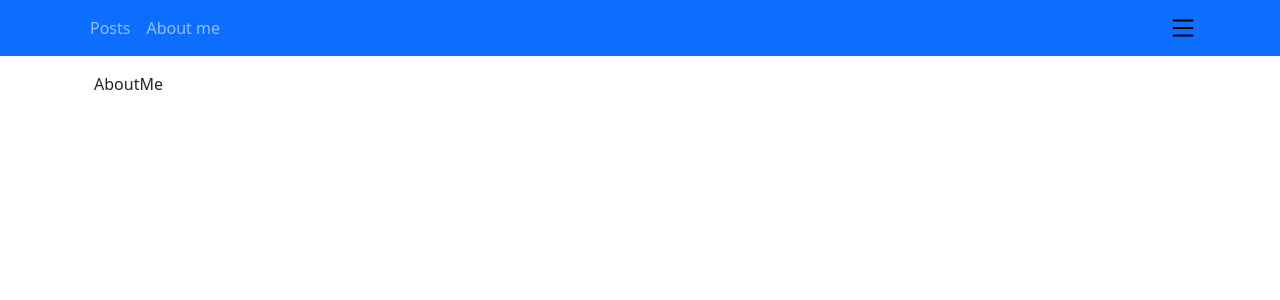
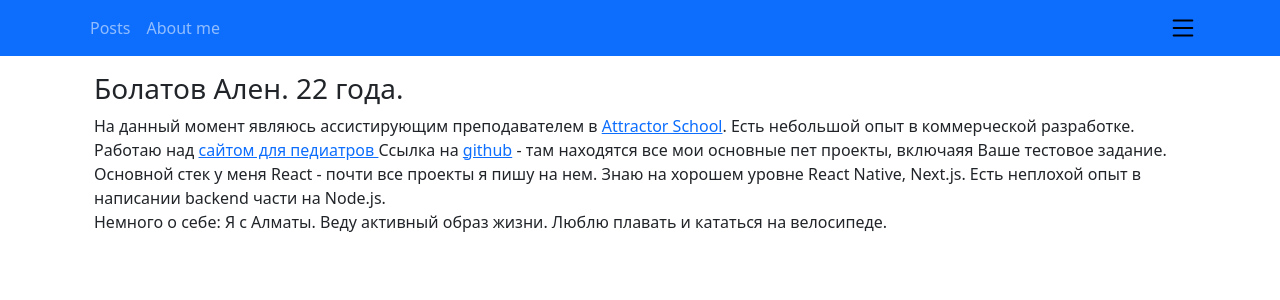
Before and after one commit to woxkey/mitraSoft, a React (Vite) app: page /about-me in a window 1280 px wide. Shown: the top 300 px of the page. Built offline with nearby package versions, Linux system fonts and the light colour scheme.

Commit message:
добавил о себе

```diff
--- a/src/components/SideNav.jsx
+++ b/src/components/SideNav.jsx
@@ -17,9 +17,9 @@ const SideNav = () => {
                     <div className="d-flex flex-column align-items-center mb-5">
                         <Image
                             roundedCircle
-                            width={100}
-                            height={100}
-                            src="https://img.freepik.com/free-photo/portrait-man-working-laptop_23-2148898741.jpg?w=2000"
+                            width={150}
+                            height={150}
+                            src="../public/photo.jpg"
                         />
                         <h4 className="mt-3">Alen</h4>
                         <p>bolatovalen@gmail.com</p>
--- a/src/containers/AboutMe.jsx
+++ b/src/containers/AboutMe.jsx
@@ -2,7 +2,18 @@ import { Container } from "react-bootstrap"
 
 const AboutMe = () => {
   return (
-    <Container>AboutMe</Container>
+    <Container>
+        <h3>Болатов Ален. 22 года.</h3>
+        <p>
+            На данный момент являюсь ассистирующим преподавателем в <a target="black" href="https://attractor.school/">Attractor School</a>. Есть небольшой опыт
+            в коммерческой разработке. Работаю над <a target="blank" href="https://gitlab.com/users/bolatovalen/contributed">сайтом для педиатров </a>
+            Ссылка на <a target="blank" href="https://github.com/woxkey?tab=repositories">github</a> - там находятся все мои основные пет проекты, включаяя Ваше тестовое задание.
+            <br />
+            Основной стек у меня React - почти все проекты я пишу на нем. Знаю на хорошем уровне React Native, Next.js. Есть неплохой опыт в написании backend части на Node.js.
+            <br />
+            Немного о себе: Я с Алматы. Веду активный образ жизни. Люблю плавать и кататься на велосипеде.
+        </p>
+    </Container>
   )
 }
 
--- a/src/containers/Posts.jsx
+++ b/src/containers/Posts.jsx
@@ -19,7 +19,6 @@ const Posts = () => {
     const dispatch = useDispatch();
     const [showLoader, setShowLoader] = useState(false);
 
-
     useEffect(() => {
         saga.run(postSaga, page);
         dispatch(getPostsFetch());
@@ -39,7 +38,6 @@ const Posts = () => {
 
     return (
         <>
-
             <Container>
                 <div className="d-flex align-items-center pb-5 justify-content-between">
                     <div className="d-flex">
@@ -54,7 +52,6 @@ const Posts = () => {
                             Sort
                         </Button>
                     </div>
-
                 </div>
                 <div className="d-flex align-items-center pb-5">
                     <Form.Control
```
Also changed, not shown: public/photo.jpg (added).
